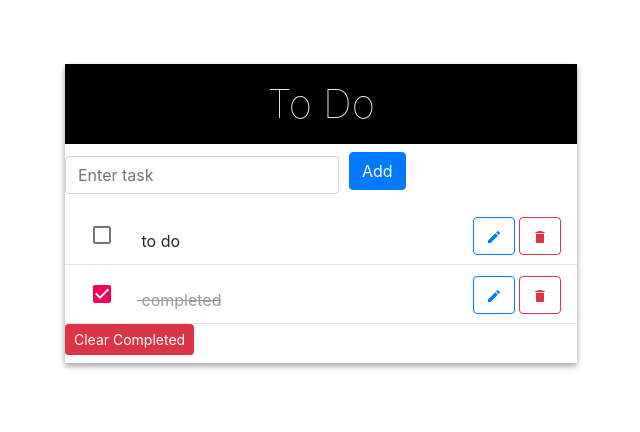
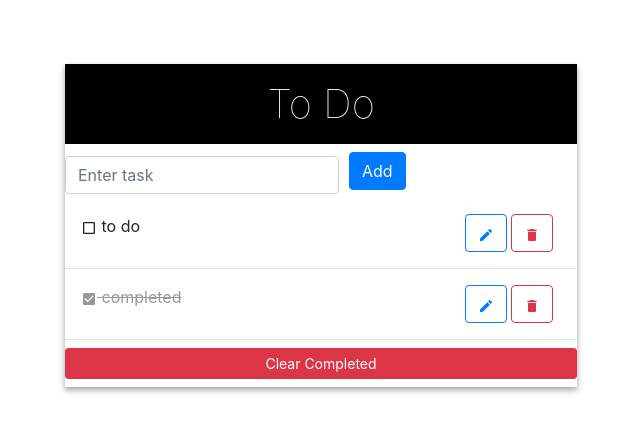
Before and after one commit to leeeso93/G9, a React (Create React App) app: page /todo in a window 1280 px wide. Shown: the top 432 px of the page, without its empty margins (319-959 px from the left). Built offline with nearby package versions, Linux system fonts and the light colour scheme.

Commit message:
react material ui uninstall

```diff
--- a/package.json
+++ b/package.json
@@ -8,6 +8,7 @@
     "@testing-library/jest-dom": "^5.11.4",
     "@testing-library/react": "^11.1.0",
     "@testing-library/user-event": "^12.1.10",
+    "axios": "^0.21.1",
     "bootstrap": "^4.6.0",
     "react": "^17.0.1",
     "react-bootstrap": "^1.4.3",
--- a/src/App.js
+++ b/src/App.js
@@ -1,7 +1,7 @@
 import React from 'react';
 import {  Route, BrowserRouter as Router } from 'react-router-dom';
 
-import "@fontsource/roboto"
+// import "@fontsource/roboto";
 import 'bootstrap/dist/css/bootstrap.min.css';
 import Home from './components/home';
 import ToDoHome from './components/todo/ToDoHome';
--- a/src/components/todo/ToDoList.js
+++ b/src/components/todo/ToDoList.js
@@ -1,20 +1,17 @@
 import React from 'react';
 import TodoItem from './TodoItem';
 import Button from 'react-bootstrap/Button';
-import List from '@material-ui/core/List';
 
 const ToDoList = ({toDoList,handleToggle ,handleFilter,deleteTask,editTask}) => {
    return (
        <div className="list-section">
-        <List >
 
            {toDoList.map(todo => {
                return (
                    <TodoItem  key={todo.id + todo.task} todo={todo} handleToggle={handleToggle}  deleteTask={deleteTask} editTask={editTask}/>
                )
            })}
-            <Button variant="danger" size="sm" onClick={handleFilter}>Clear Completed</Button>
-            </List>
+            <Button variant="danger" size="sm" className="mt-2 mb-2 w-100"onClick={handleFilter}>Clear Completed</Button>
        </div>
    );
 };
--- a/src/components/todo/TodoItem.js
+++ b/src/components/todo/TodoItem.js
@@ -1,10 +1,7 @@
-import { Checkbox } from '@material-ui/core';
+// import { Checkbox } from '@material-ui/core';
 
 import React ,{ useState } from 'react';
-import ListItem from '@material-ui/core/ListItem';
-import ListItemIcon from '@material-ui/core/ListItemIcon';
-import ListItemSecondaryAction from '@material-ui/core/ListItemSecondaryAction';
-import { MdModeEdit,MdDelete } from 'react-icons/md';
+import {MdCheckBox, MdCheckBoxOutlineBlank , MdModeEdit,MdDelete } from 'react-icons/md';
 import Button from 'react-bootstrap/Button';
 
 
@@ -32,13 +29,14 @@ const handleEdit = (e) => {
 };
 
   return (
-    <ListItem  name="todo" >
-      <div id={todo.id} value={todo.id}  onClick={handleClick} className={todo.complete ? "list-item strike" : "list-item"}>
-        <ListItemIcon> <Checkbox checked={todo.complete} /></ListItemIcon>
+    <div  className="list-box" >
+      <frameElement className="list-item">
+        <div id={todo.id} value={todo.id}  onClick={handleClick} className={todo.complete ? "float-left strike" : "float-left"} >
+          {todo.complete ? <MdCheckBox /> : <MdCheckBoxOutlineBlank />}
           <span className={view ? 'd-none' : ''}>  {todo.task}</span>
         </div>
 
-      <div className={view ? 'edit-box' : 'd-none'}>
+        <div className={view ? '' : 'd-none'}>
           <input type="text" value={input} onChange={onChange} className="input"/>
 
           <Button size="sm"  variant="light" className="mr-1"  onClick={() => editTask(todo.id, input)} >
@@ -48,8 +46,8 @@ const handleEdit = (e) => {
             닫기
           </Button>
         </div>
-
-      <ListItemSecondaryAction>
+      </frameElement>
+      <div>
           <Button  variant="outline-primary" className="mr-1"onClick={handleEdit}>
           <MdModeEdit />
         </Button>
@@ -58,8 +56,8 @@ const handleEdit = (e) => {
           <MdDelete/>
         </Button>
 
-      </ListItemSecondaryAction>
-</ListItem>
+      </div>
+</div>
 
   );
 };
--- a/src/components/todo/todo.css
+++ b/src/components/todo/todo.css
@@ -23,8 +23,16 @@
 .list-section {
   min-height: 5rem;
 }
+
+.list-box {
+  border-bottom: 1px solid #e2e5e8;
+  padding: 1em;
+  display: flex;
+  cursor: pointer;
+}
+
 .list-item {
-  cursor: pointer;
+  min-width: 80%;
 }
 
 .strike {
```
Also changed, not shown: 2 other files (tests, documents, lock files or other folders). Lines whose indentation alone changed are shown as unchanged.
